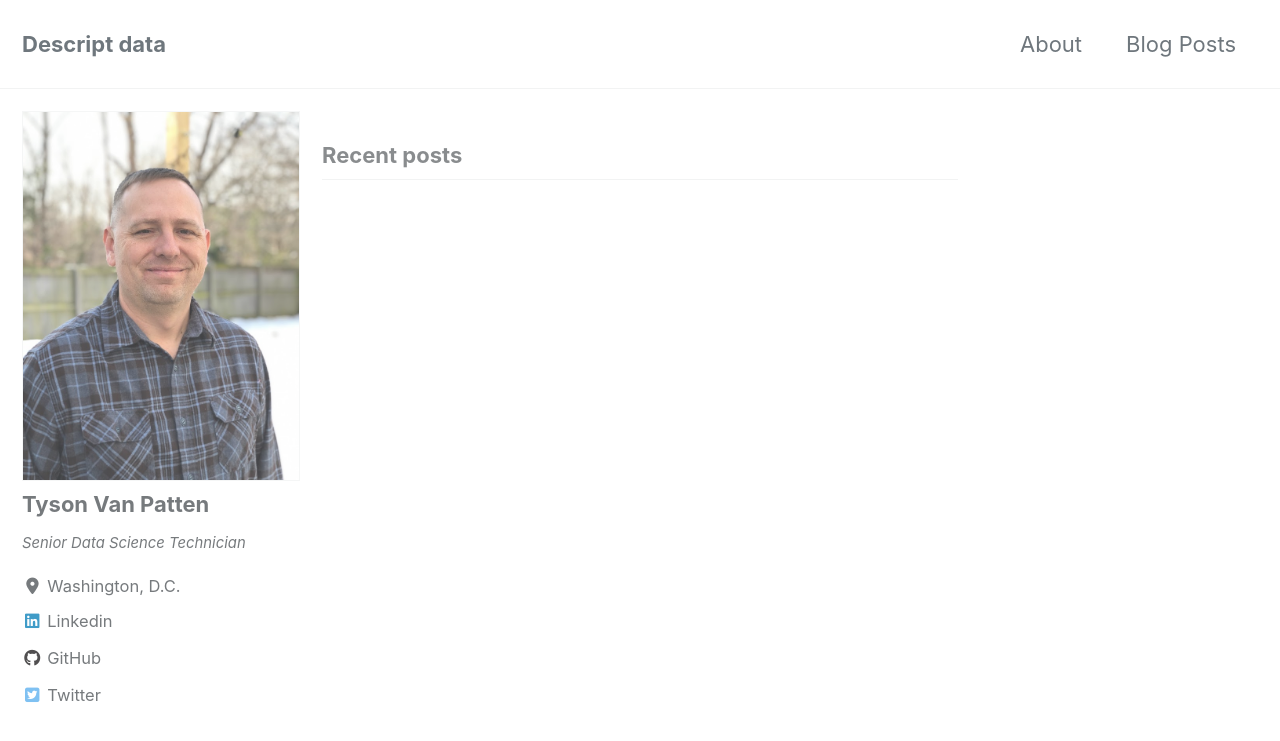
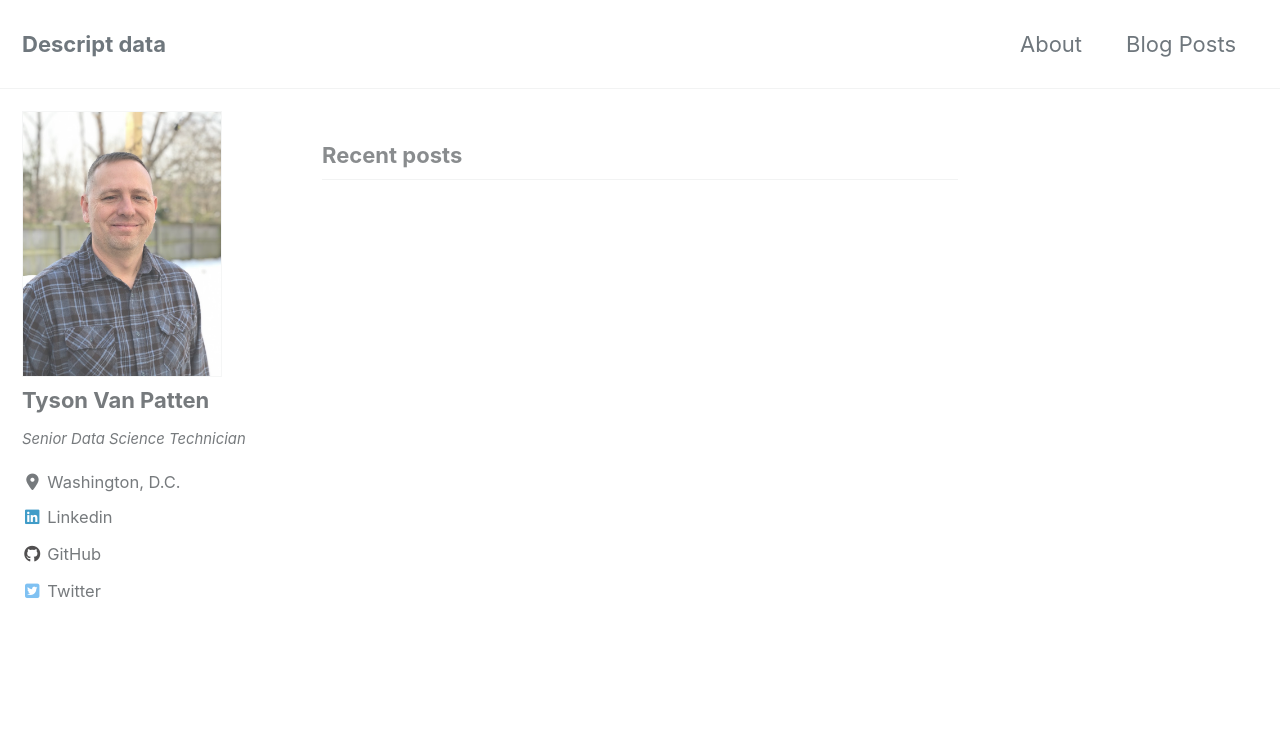
Before and after one commit to tvanpat/tvanpat, a Jekyll site: the page built from index.html, in a window 1280 px wide and 900 px high. Shown: the top 741 px of the window. Built offline with Jekyll 4.4.1, drawn with Linux system fonts in a browser that asks for light colours; cached includes are drawn as plain includes; nearby versions of some CDN libraries; the list of posts is cut into pages by our own code.

Commit message:
Update _sidebar.scss

```diff
--- a/_sass/minimal-mistakes/_sidebar.scss
+++ b/_sass/minimal-mistakes/_sidebar.scss
@@ -117,8 +117,8 @@
 .author__avatar {
   display: table-cell;
   vertical-align: top;
-  width: 36px;
-  height: 36px;
+  width: 50px;
+  height: 50px;
 
   @include breakpoint($large) {
     display: block;
@@ -127,7 +127,7 @@
   }
 
   img {
-    max-width: 300px;
+    max-width: 200px;
     border-radius: 0%;
 
     @include breakpoint($large) {
```
